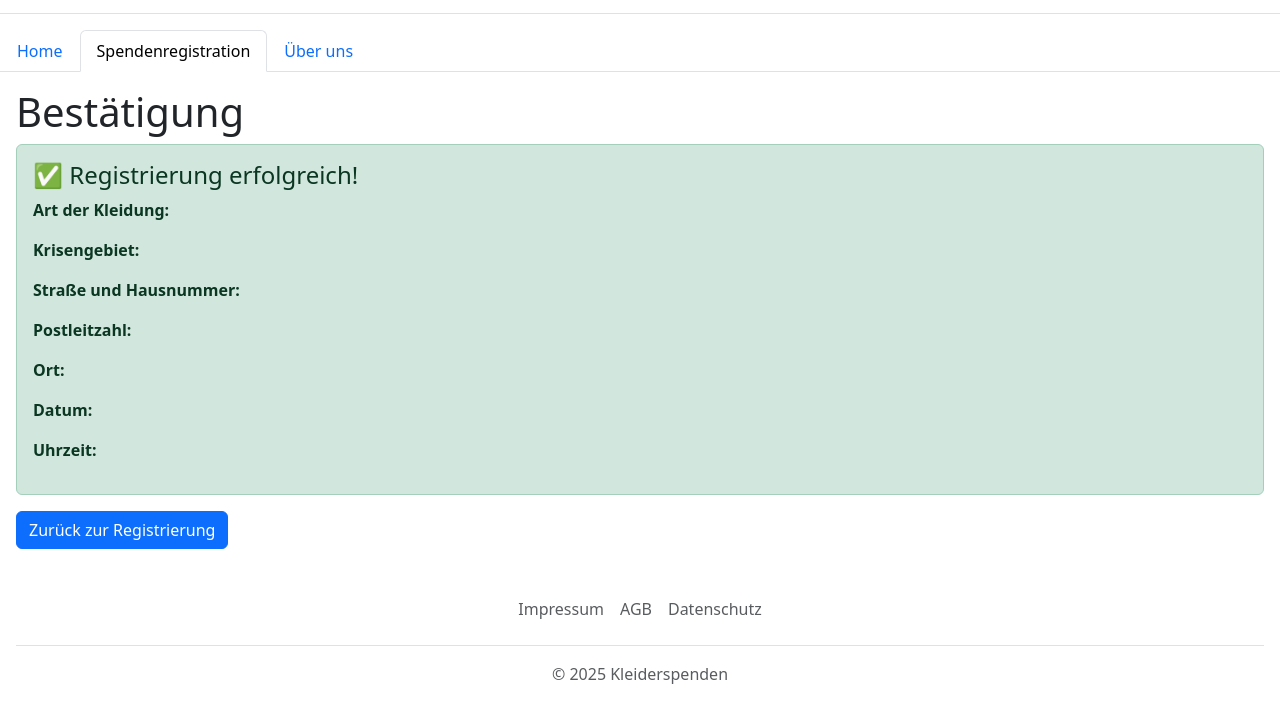
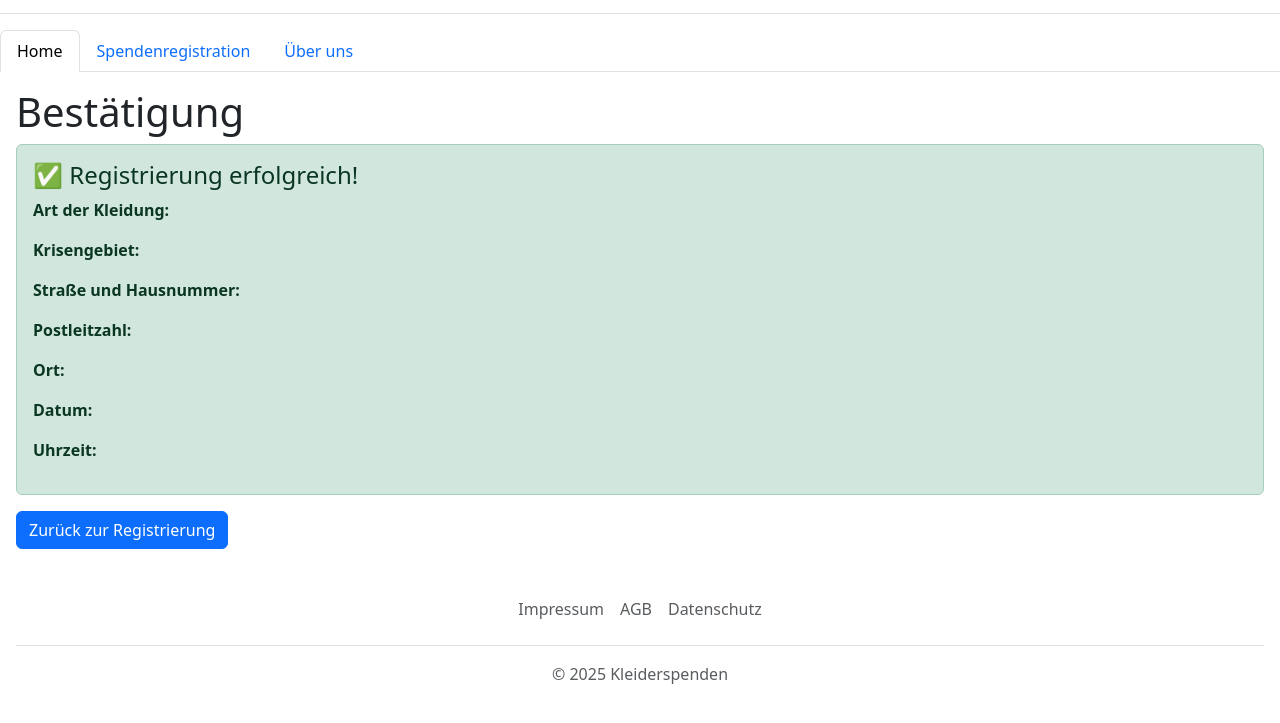
Before and after one commit to RonjaHofer/IPWA01-01, a plain HTML site: page bestaetigung.html in a window 1280 px wide. Shown: the part 81-804 px from the top of the page. Drawn offline with nearby package versions, Linux system fonts and the light colour scheme.

Commit message:
Navigationsliste angepasst

```diff
--- a/bestaetigung.html
+++ b/bestaetigung.html
@@ -45,12 +45,14 @@
     <script src="https://cdn.jsdelivr.net/npm/bootstrap@5.3.7/dist/js/bootstrap.min.js"
         integrity="sha384-7qAoOXltbVP82dhxHAUje59V5r2YsVfBafyUDxEdApLPmcdhBPg1DKg1ERo0BZlK"
         crossorigin="anonymous"></script>
+
+    <nav>
         <ul class="nav nav-tabs">
             <li class="nav-item">
-            <a class=" nav-link" href="index.html">Home</a>
+                <a class=" nav-link active" aria-current="page" href="index.html">Home</a>
             </li>
             <li class="nav-item">
-            <a class="nav-link active" aria-current="page" href="spendenRegistration.html">Spendenregistration</a>
+                <a class="nav-link" href="spendenRegistration.html">Spendenregistration</a>
             </li>
 
             <li class=" nav-item">
@@ -58,6 +60,7 @@
             </li>
 
         </ul>
+    </nav>
 
     <section class="m-3">
         <h1>Bestätigung</h1>
```
Also changed, not shown: index.html (+18 -7 lines), spendenRegistration.html (+5 -2 lines). Lines whose indentation alone changed are shown as unchanged.
